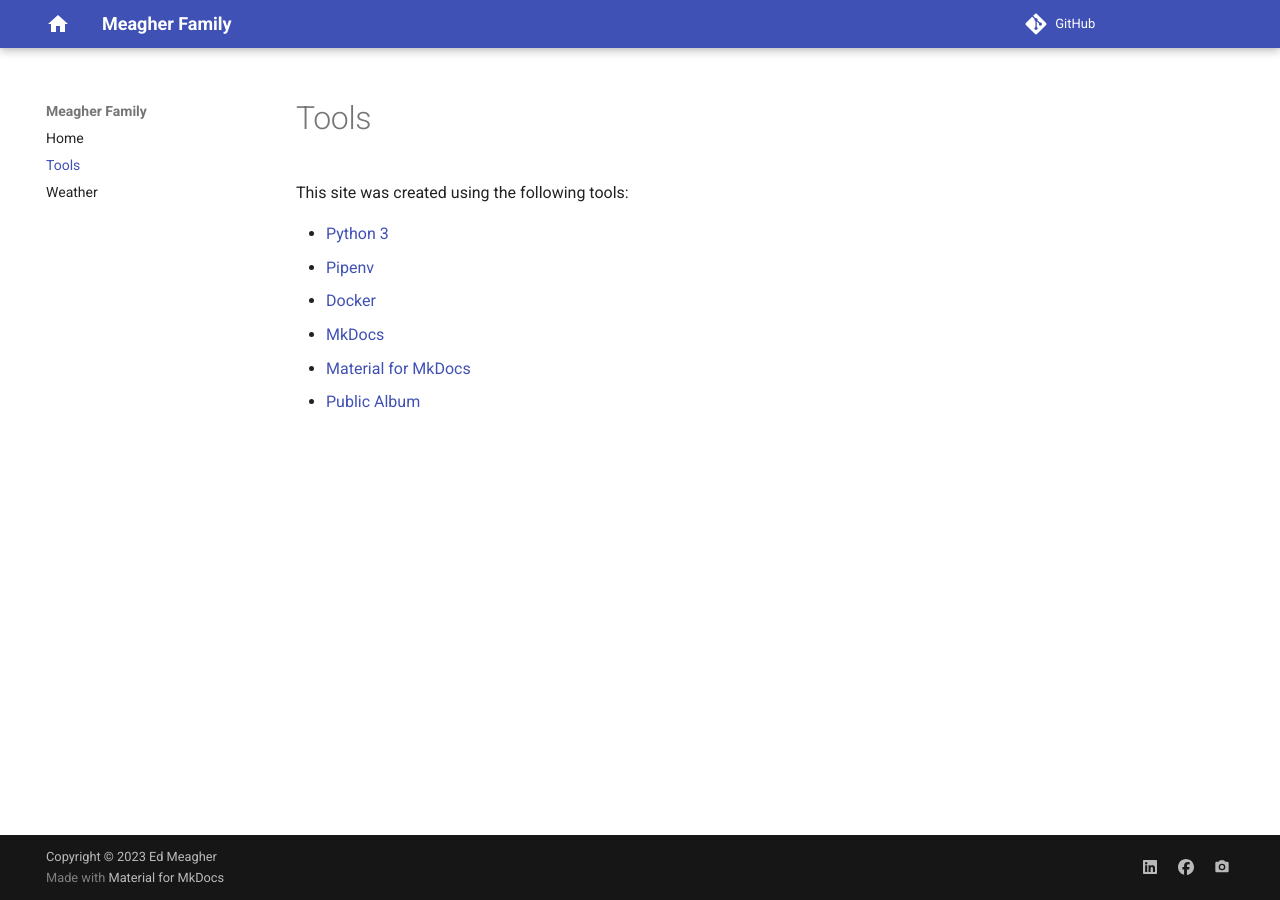
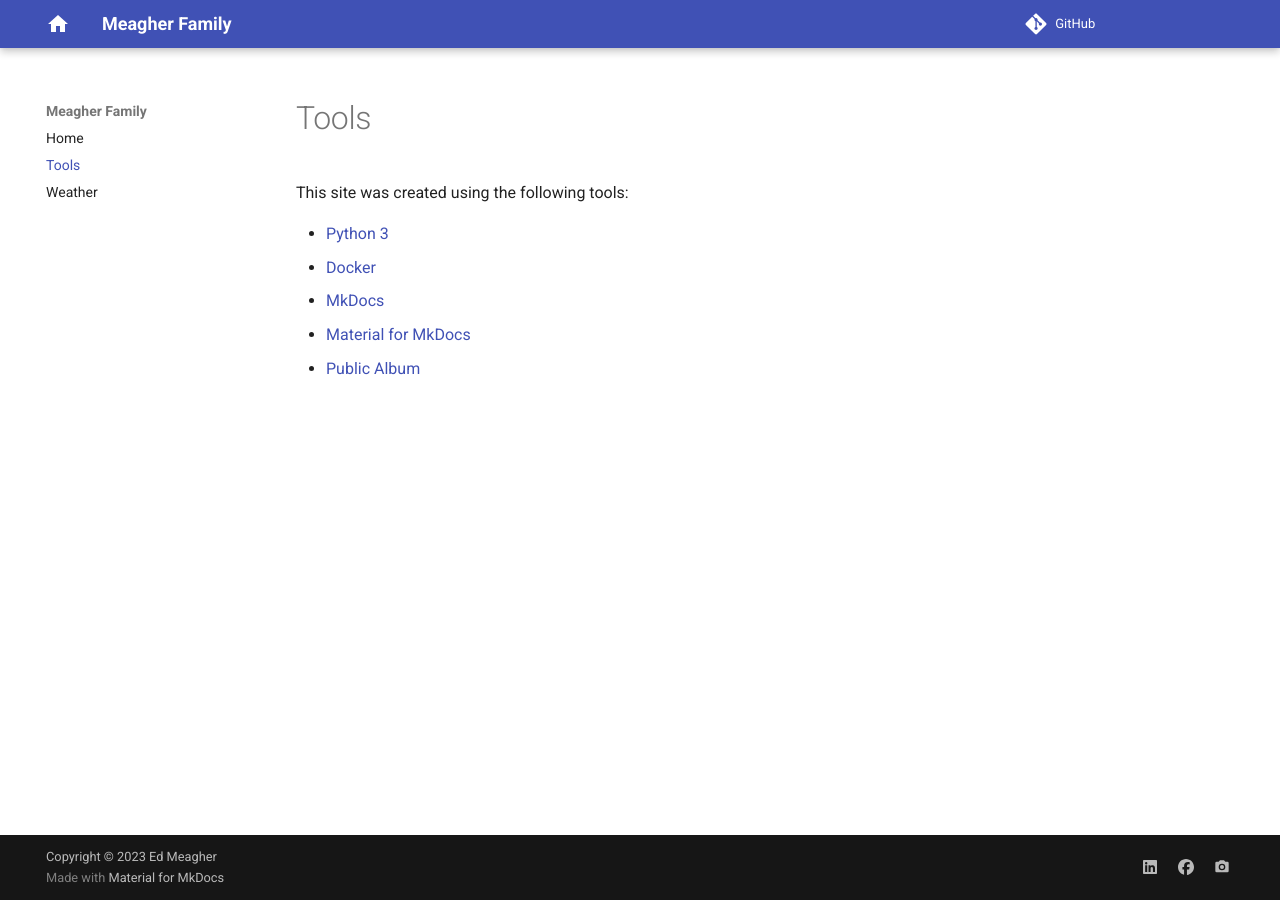
Before and after one commit to emeagher/meagherfamily.org, an MkDocs documentation site: the page built from docs/tools.md, in a window 1280 px wide. Built offline with MkDocs 1.6.1 and Material for MkDocs 9.7.7, drawn with Linux system fonts in a browser that asks for light colours; comment, search, counter and statistics services are not loaded.

Commit message:
Remove Pip from tools
Signed-off-by: Ed Meagher <ed@meagherfamily.org>

```diff
--- a/docs/tools.md
+++ b/docs/tools.md
@@ -3,7 +3,6 @@
 This site was created using the following tools:
 
 * [Python 3](https://www.python.org)
-* [Pipenv](https://pipenv.kennethreitz.org/en/latest/)
 * [Docker](https://www.docker.com/)
 * [MkDocs](https://www.mkdocs.org/)
 * [Material for MkDocs](https://squidfunk.github.io/mkdocs-material/)
```
